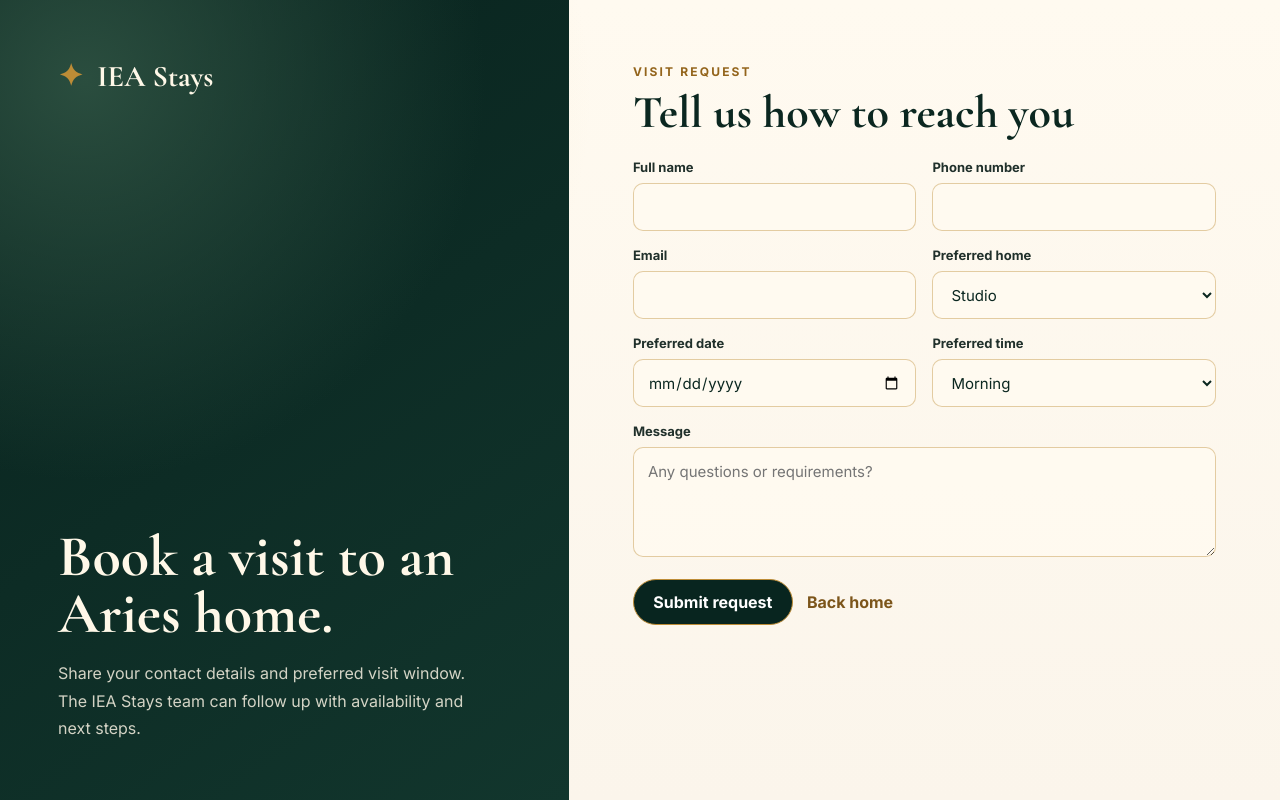
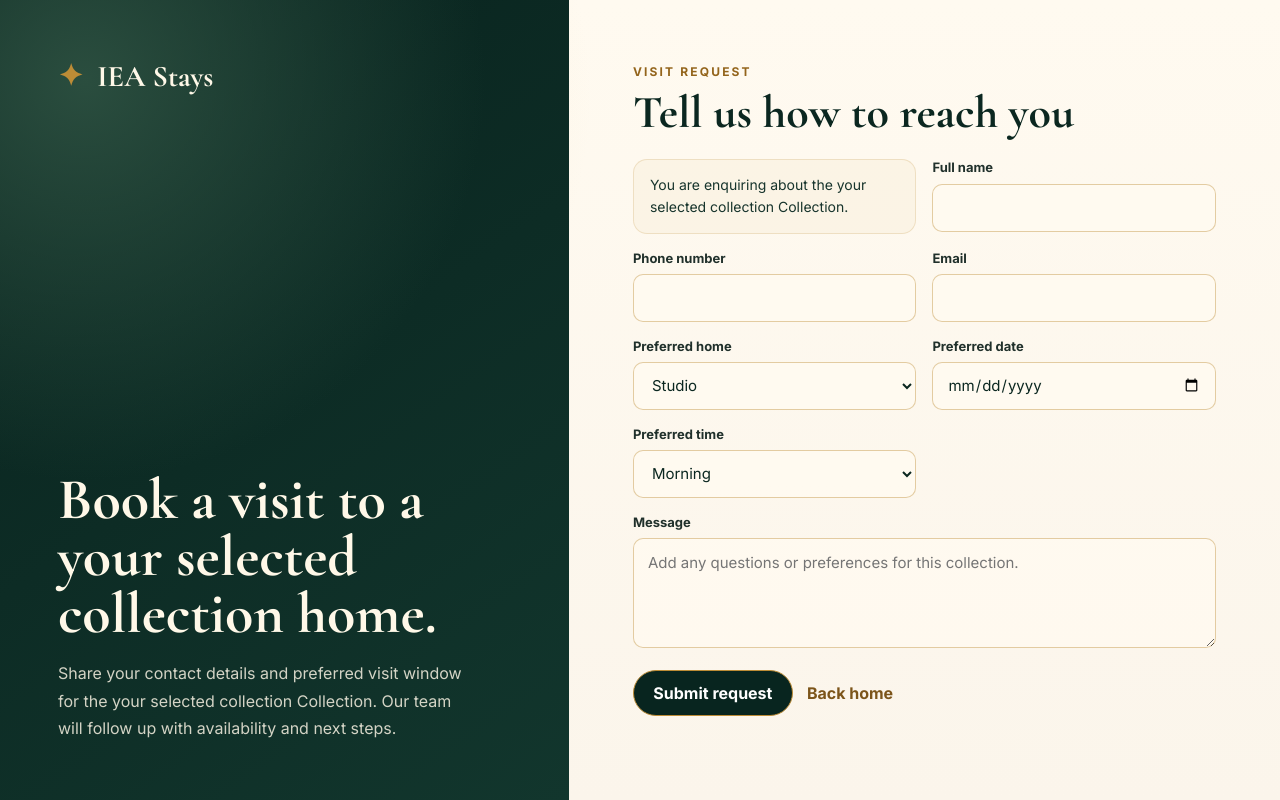
Before and after one commit to KavyaJain1206/IEA-STAYS-WEB, a React (Vite) app in the folder website/: page /visit in a window 1280 px wide. Built offline with nearby package versions, Linux system fonts and the light colour scheme; no server answers; a web font is replaced by a local one.

Commit message:
Updated issues regarding hard coded coming soon page

```diff
--- a/website/src/admin.css
+++ b/website/src/admin.css
@@ -312,8 +312,8 @@ body.admin-route {
 
 .catalog-starter-grid {
   display: grid;
-  grid-template-columns: repeat(2, minmax(0, 1fr));
-  gap: 12px;
+  grid-template-columns: 1fr;
+  gap: 14px;
   padding: 16px 18px 0;
 }
 
@@ -468,6 +468,7 @@ body.admin-route {
 .catalog-row-actions {
   display: flex;
   gap: 8px;
+  flex-wrap: wrap;
 }
 
 .catalog-row-actions button {
@@ -477,10 +478,6 @@ body.admin-route {
 
 @media (max-width: 1180px) {
   .catalog-grid {
-    grid-template-columns: 1fr;
-  }
-
-  .catalog-starter-grid {
     grid-template-columns: 1fr;
   }
 }
@@ -896,6 +893,22 @@ body.admin-route {
   color: var(--muted);
 }
 
+.visit-context-banner {
+  display: grid;
+  gap: 8px;
+  padding: 14px 16px;
+  border: 1px solid rgba(189, 140, 54, 0.2);
+  border-radius: 14px;
+  background: rgba(246, 234, 210, 0.34);
+}
+
+.visit-context-banner p {
+  margin: 0;
+  color: #17342c;
+  font-size: 14px;
+  line-height: 1.6;
+}
+
 @media (max-width: 1100px) {
   .admin-page {
     grid-template-columns: 1fr;
--- a/website/src/components/PropertyCard.jsx
+++ b/website/src/components/PropertyCard.jsx
@@ -21,7 +21,7 @@ export default function PropertyCard({ property }) {
             </li>
           ))}
         </ul>
-        <Link to="/visit">
+        <Link to={property.visitHref || "/visit"}>
           Book a Visit <span>&rarr;</span>
         </Link>
       </div>
--- a/website/src/pages/HomePage.jsx
+++ b/website/src/pages/HomePage.jsx
@@ -7,6 +7,7 @@ import Toast from "../components/Toast.jsx";
 import ZodiacSelector from "../components/ZodiacSelector.jsx";
 import { getCatalogCollections, getCatalogHomes, getHomepageContent } from "../services/api.js";
 import { properties, zodiacCollections } from "../data/zodiacCollections.js";
+import { buildVisitSearchParams } from "../utils/visitContext.js";
 
 export default function HomePage() {
   const [collections, setCollections] = useState(zodiacCollections);
@@ -174,7 +175,7 @@ export default function HomePage() {
 
   const selectedHomes = homes.filter((home) => {
     if (!home.collectionSlug) {
-      return selectedCollection.name === "Aries";
+      return true;
     }
 
     return home.collectionSlug === selectedCollection.slug;
@@ -185,6 +186,10 @@ export default function HomePage() {
     ? homes.filter((home) => featuredHomeIds.includes(String(home.id)))
     : [];
   const homesToRender = featuredHomes.length ? featuredHomes : visibleHomes;
+  const heroVisitHref = buildVisitSearchParams({ collection: selectedCollection, home: homesToRender[0] || visibleHomes[0] || null });
+  const heroSecondaryHref = homepage?.hero?.cta_secondary_href && homepage.hero.cta_secondary_href !== "/visit"
+    ? homepage.hero.cta_secondary_href
+    : heroVisitHref;
 
   return (
     <>
@@ -207,7 +212,7 @@ export default function HomePage() {
                 <a className="btn primary" href={homepage?.hero?.cta_primary_href || "#homes"}>
                   {homepage?.hero?.cta_primary_text || "Explore Homes"} <span>&rarr;</span>
                 </a>
-                <Link className="btn secondary" to={homepage?.hero?.cta_secondary_href || "/visit"}>
+                <Link className="btn secondary" to={heroSecondaryHref}>
                   {homepage?.hero?.cta_secondary_text || "Book a Visit"} <span>&rarr;</span>
                 </Link>
               </div>
@@ -325,7 +330,18 @@ export default function HomePage() {
             </div>
             <div className="explore-grid">
               {homesToRender.map((property) => (
-                <PropertyCard key={property.id} property={property} />
+                <PropertyCard
+                  key={property.id}
+                  property={{
+                    ...property,
+                    visitHref: buildVisitSearchParams({
+                      collection: property.collectionSlug
+                        ? collections.find((collection) => collection.slug === property.collectionSlug) || selectedCollection
+                        : selectedCollection,
+                      home: property,
+                    }),
+                  }}
+                />
               ))}
             </div>
           </section>
--- a/website/src/pages/VisitPage.jsx
+++ b/website/src/pages/VisitPage.jsx
@@ -1,12 +1,44 @@
-import { useState } from "react";
+import { useEffect, useMemo, useState } from "react";
+import { useSearchParams } from "react-router-dom";
 import FormField from "../components/FormField.jsx";
 import FormLayout from "../components/FormLayout.jsx";
-import { createVisitRequest } from "../services/api.js";
+import { createVisitRequest, getCatalogCollections, getCatalogHomes } from "../services/api.js";
+import { buildVisitCopy, resolveVisitContext } from "../utils/visitContext.js";
 
 export default function VisitPage() {
   const [statusMessage, setStatusMessage] = useState("");
   const [statusType, setStatusType] = useState("success");
   const [isSubmitting, setIsSubmitting] = useState(false);
+  const [collections, setCollections] = useState([]);
+  const [homes, setHomes] = useState([]);
+  const [searchParams] = useSearchParams();
+
+  useEffect(() => {
+    const load = async () => {
+      try {
+        const [collectionData, homeData] = await Promise.all([getCatalogCollections(), getCatalogHomes()]);
+        setCollections(collectionData || []);
+        setHomes((homeData || []).map((home) => ({
+          ...home,
+          collection_slug: home.collection?.slug,
+          collection_name: home.collection?.name,
+          collection_tone: home.collection?.tone,
+        })));
+      } catch {
+        setCollections([]);
+        setHomes([]);
+      }
+    };
+
+    load();
+  }, []);
+
+  const visitContext = useMemo(
+    () => resolveVisitContext({ collections, homes, searchParams }),
+    [collections, homes, searchParams]
+  );
+
+  const visitCopy = useMemo(() => buildVisitCopy(visitContext), [visitContext]);
 
   const handleSubmit = async (event) => {
     event.preventDefault();
@@ -28,7 +60,7 @@ export default function VisitPage() {
       await createVisitRequest(payload);
       event.currentTarget.reset();
       setStatusType("success");
-      setStatusMessage("Visit request submitted. The IEA Stays team will contact you soon.");
+      setStatusMessage(visitCopy.confirmation);
     } catch (error) {
       setStatusType("error");
       setStatusMessage(error.message);
@@ -39,8 +71,8 @@ export default function VisitPage() {
 
   return (
     <FormLayout
-      title="Book a visit to an Aries home."
-      description="Share your contact details and preferred visit window. The IEA Stays team can follow up with availability and next steps."
+      title={visitCopy.title}
+      description={visitCopy.description}
       kicker="Visit Request"
       heading="Tell us how to reach you"
       submitLabel="Submit request"
@@ -49,6 +81,9 @@ export default function VisitPage() {
       statusType={statusType}
       isSubmitting={isSubmitting}
     >
+      <div className="visit-context-banner">
+        <p>{visitCopy.intro}</p>
+      </div>
       <FormField required label="Full name" name="name" />
       <FormField required label="Phone number" name="phone" type="tel" />
       <FormField required label="Email" name="email" type="email" />
@@ -68,7 +103,7 @@ export default function VisitPage() {
         as="textarea"
         label="Message"
         name="message"
-        placeholder="Any questions or requirements?"
+        placeholder={visitCopy.placeholder}
       />
     </FormLayout>
   );
--- /dev/null
+++ b/website/src/utils/visitContext.js
@@ -0,0 +1,81 @@
+const normalize = (value) => (value || "").trim().toLowerCase();
+
+function findMatch(items, value, keys = ["slug", "name", "id"]) {
+    const target = normalize(value);
+    if (!target || !Array.isArray(items)) return null;
+
+    return (
+        items.find((item) =>
+            keys.some((key) => normalize(item?.[key]) === target)
+        ) || null
+    );
+}
+
+export function buildVisitSearchParams({ collection = null, home = null } = {}) {
+    const params = new URLSearchParams();
+
+    if (collection?.slug) params.set("collection", collection.slug);
+    else if (collection?.name) params.set("collection", collection.name);
+
+    if (collection?.name) params.set("collection_name", collection.name);
+    if (collection?.tone) params.set("collection_tone", collection.tone);
+    if (collection?.symbol) params.set("collection_symbol", collection.symbol);
+
+    if (home?.slug) params.set("home", home.slug);
+    else if (home?.id) params.set("home", String(home.id));
+    else if (home?.name) params.set("home", home.name);
+
+    if (home?.name) params.set("home_name", home.name);
+
+    const query = params.toString();
+    return query ? `/visit?${query}` : "/visit";
+}
+
+export function resolveVisitContext({ collections = [], homes = [], searchParams }) {
+    const collectionValue = searchParams?.get("collection") || searchParams?.get("collection_name") || "";
+    const homeValue = searchParams?.get("home") || searchParams?.get("home_name") || "";
+
+    const collection = findMatch(collections, collectionValue);
+    const home = findMatch(homes, homeValue, ["slug", "name", "id"]);
+
+    const fallbackCollection = collection || collections[0] || null;
+    const fallbackHome = home || homes.find((entry) => entry.collection_slug === fallbackCollection?.slug) || homes[0] || null;
+
+    const resolvedCollection = fallbackCollection || null;
+    const resolvedHome = fallbackHome || null;
+
+    return {
+        collection: resolvedCollection,
+        home: resolvedHome,
+        collectionName: resolvedCollection?.name || searchParams?.get("collection_name") || "your selected collection",
+        collectionTone: resolvedCollection?.tone || searchParams?.get("collection_tone") || "",
+        collectionSymbol: resolvedCollection?.symbol || searchParams?.get("collection_symbol") || "",
+        homeName: resolvedHome?.name || searchParams?.get("home_name") || "",
+    };
+}
+
+export function buildVisitCopy(context) {
+    const collectionName = context.collectionName || "your selected collection";
+    const homeName = context.homeName || "";
+    const tone = context.collectionTone || "";
+    const symbol = context.collectionSymbol || "";
+    const collectionLabel = `${collectionName} Collection`;
+
+    return {
+        title: homeName
+            ? `Book a visit to ${homeName} in the ${collectionLabel}.`
+            : `Book a visit to a ${collectionName} home.`,
+        description: tone
+            ? `${symbol ? `${symbol} ` : ""}${collectionLabel} has a ${tone.toLowerCase()} tone. Use this form to share your preferred visit window and our team will follow up with availability and next steps.`
+            : `Share your contact details and preferred visit window for the ${collectionLabel}. Our team will follow up with availability and next steps.`,
+        intro: homeName
+            ? `You are enquiring about ${homeName} in the ${collectionLabel}.`
+            : `You are enquiring about the ${collectionLabel}.`,
+        placeholder: homeName
+            ? `Add any questions for ${homeName} in the ${collectionLabel}, or mention move-in preferences.`
+            : `Add any questions or preferences for this collection.`,
+        confirmation: homeName
+            ? `Visit request submitted for ${homeName} in the ${collectionLabel}. The IEA Stays team will contact you soon.`
+            : `Visit request submitted for the ${collectionLabel}. The IEA Stays team will contact you soon.`,
+    };
+}
```
